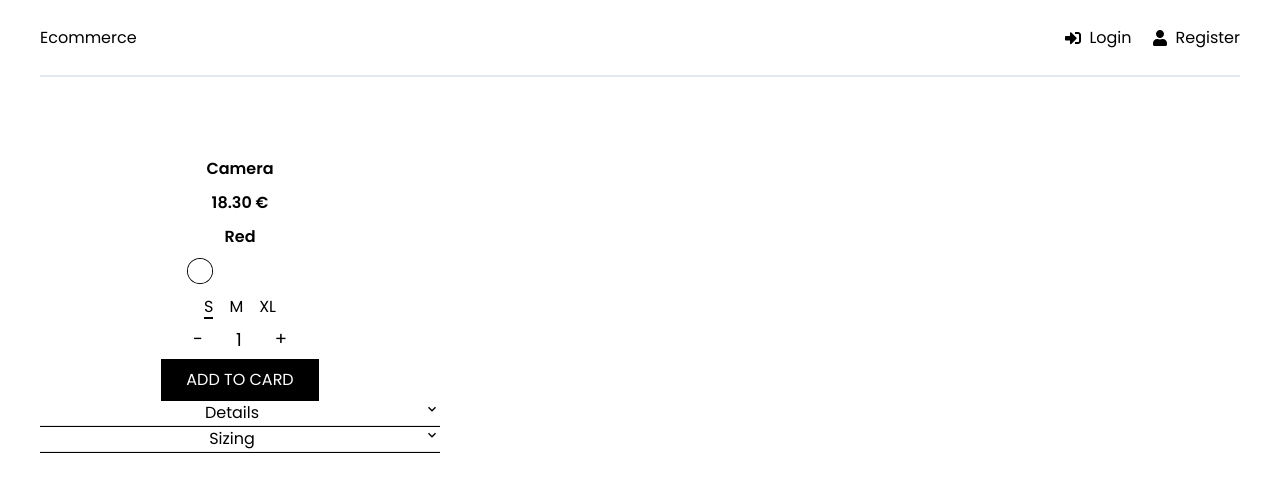
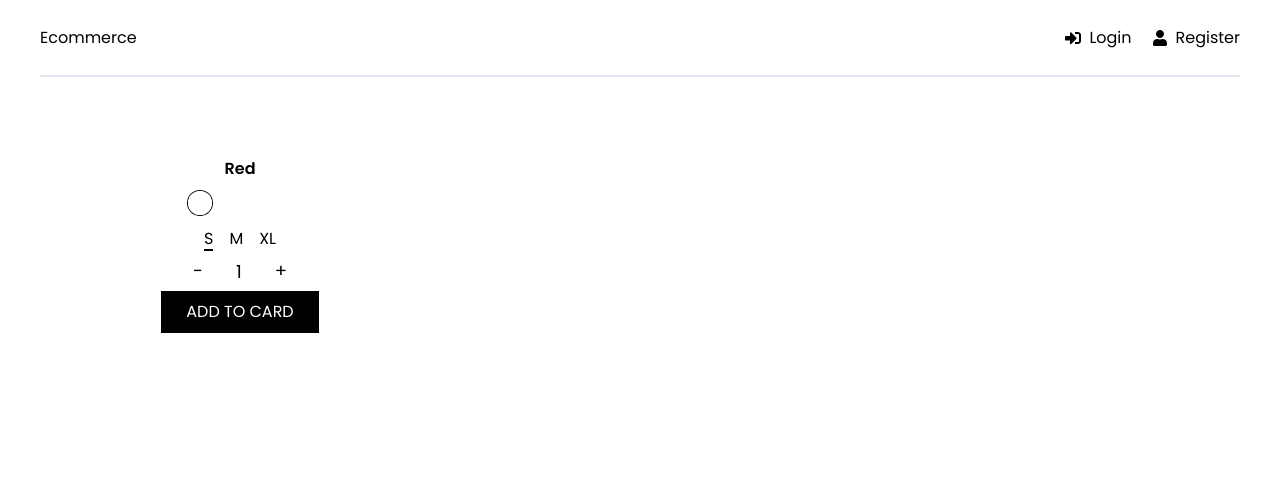
Before and after one commit to stefanlple/Ecommerce, a React (Create React App) app in the folder frontend/: page /productbox in a window 1280 px wide. Shown: the top 492 px of the page. Built offline with nearby package versions, Linux system fonts and the light colour scheme.

Commit message:
assemble productbox

```diff
--- a/frontend/src/App.jsx
+++ b/frontend/src/App.jsx
@@ -5,13 +5,15 @@ import Dashboard from "./pages/Dashboard";
 import Login from "./pages/Login";
 import Register from "./pages/Register";
 import Home from "./pages/Home";
-import Cart from "./pages/Cart";
 import Collection from "./pages/Collection";
 import Header from "./components/Header";
 import Product from "./pages/Product";
-import ProductBox from "./components/ProductBox";
 import DropdownText from "./components/DropdownText";
 import Gallery from "./components/Gallery";
+import ProductDescriptionBox from "./components/ProductDescriptionBox";
+import ProductSelectBox from "./components/ProductSelectBox";
+import Counter from "./components/Counter";
+
 function App() {
   return (
     <>
@@ -26,9 +28,11 @@ function App() {
             <Route path="/dashboard" element={<Dashboard />} />
             <Route path="/:productId" element={<Product />} />
             <Route path="/product" element={<Product />} />
-            <Route path="/productBox" element={<ProductBox />} />
+            <Route path="/productbox" element={<ProductSelectBox />} />
+            <Route path="/descriptionbox" element={<ProductDescriptionBox />} />
             <Route path="/gallery" element={<Gallery />} />
             <Route path="/dropdown" element={<DropdownText />} />
+            <Route path="/counter" element={<Counter />} />
           </Routes>
         </div>
       </Router>
--- a/frontend/src/components/Counter.jsx
+++ b/frontend/src/components/Counter.jsx
@@ -10,6 +10,13 @@ function Counter() {
       setCount("");
     } else if (!isNaN(inputValue)) {
       setCount(Number(inputValue));
+    }
+  };
+
+  const handleBlur = (event) => {
+    const inputValue = event.target.value;
+    if (inputValue === "") {
+      setCount(1);
     }
   };
 
@@ -42,6 +49,7 @@ function Counter() {
             e.target.value = e.target.value.replace(/[^1-9]/g, "");
             handleChange(e);
           }}
+          onBlur={handleBlur}
         ></input>
         <button className="text-lg hover:scale-125" onClick={increment}>
           +
--- a/frontend/src/components/Gallery.jsx
+++ b/frontend/src/components/Gallery.jsx
@@ -1,7 +1,6 @@
 import React, { Suspense } from "react";
 import { Canvas } from "@react-three/fiber";
 import { OrbitControls, Preload, useGLTF } from "@react-three/drei";
-import ProductBox from "./ProductBox";
 
 import CanvasLoader from "./Loader";
 
@@ -16,7 +15,7 @@ function Gallery() {
             <Canvas
               frameloop="demand"
               shadows
-              camera={{ position: [0, 5, 10], fov: 25 }}
+              camera={{ position: [0, 3, 4], fov: 50 }}
               gl={{ preserveDrawingBuffer: true }}
             >
               <axesHelper args={[5]} />
@@ -25,7 +24,7 @@ function Gallery() {
                 <mesh>
                   <hemisphereLight intensity={0.15} groundColor="black" />
                   <pointLight intensity={1} />
-                  <primitive object={camera.scene} scale={1.5} />
+                  <primitive object={camera.scene} scale={1} />
                 </mesh>
               </Suspense>
               <Preload all />
--- a/frontend/src/components/ProductBox.jsx
+++ /dev/null
@@ -1,88 +0,0 @@
-import React from "react";
-import { useEffect } from "react";
-import { useState } from "react";
-import Counter from "./Counter";
-import DropdownText from "./DropdownText";
-
-const test = {
-  header: "Camera",
-  price: 18.3,
-  colors: [
-    ["Red", "#FF0000"],
-    ["Green", "#00FF00"],
-    ["Blue", "#0000FF"],
-  ],
-  sizes: ["S", "M", "XL"],
-};
-
-function ProductBox() {
-  const [color, setColor] = useState(test.colors[0][0]);
-  const [size, setSize] = useState(test.sizes[0]);
-
-  const changeColor = (event) => {
-    setColor(event.target.dataset.color);
-  };
-
-  const changeSize = (event) => {
-    setSize(event.target.dataset.size);
-  };
-
-  return (
-    <>
-      <div className="w-[400px]">
-        <h1>{test.header}</h1>
-        <h2>{test.price.toFixed(2)} € </h2>
-
-        <h3>{color}</h3>
-        <ul className="flex flex-row space-x-4 items-center justify-center">
-          {test.colors.map((item, index) => {
-            return (
-              <li key={index}>
-                <span
-                  key={index}
-                  data-color={item[0]}
-                  className={`inline-block
-                bg-[${item[1]}]
-                rounded-xl
-                w-6 h-6
-                border-white border-2
-                ${item[0] === color ? "shadow-[0_0_0_1px_rgba(0,1,0,1)]" : ""}`}
-                  onClick={changeColor}
-                ></span>
-              </li>
-            );
-          })}
-        </ul>
-
-        <ul className="flex flex-row space-x-4 items-center justify-center">
-          {test.sizes.map((sizeElement, index) => {
-            return (
-              <li
-                key={index}
-                data-size={sizeElement}
-                className={`inline-block bg-[${sizeElement}] ${
-                  sizeElement === size ? "border-black border-b-2" : ""
-                }  h-6 text-base`}
-                onClick={changeSize}
-              >
-                {sizeElement}
-              </li>
-            );
-          })}
-        </ul>
-
-        <Counter />
-
-        <button className="bg-black text-white py-2 px-6 border-[1px] border-black hover:bg-white hover:text-black">
-          ADD TO CARD
-        </button>
-        <menu>
-          <DropdownText name="Details" />
-          <DropdownText name="Sizing" />
-        </menu>
-      </div>
-    </>
-  );
-}
-
-export default ProductBox;
--- /dev/null
+++ b/frontend/src/components/ProductDescriptionBox.jsx
@@ -0,0 +1,30 @@
+import React from "react";
+import DropdownText from "./DropdownText";
+
+const test = {
+  header: "Camera",
+  price: 18.3,
+  colors: [
+    ["Red", "#FF0000"],
+    ["Green", "#00FF00"],
+    ["Blue", "#0000FF"],
+  ],
+  sizes: ["S", "M", "XL"],
+};
+
+function ProductDescriptionBox() {
+  return (
+    <>
+      <div className="w-[400px]">
+        <h1>{test.header}</h1>
+        <h2>{test.price.toFixed(2)} € </h2>
+        <menu>
+          <DropdownText name="Details" />
+          <DropdownText name="Sizing" />
+        </menu>
+      </div>
+    </>
+  );
+}
+
+export default ProductDescriptionBox;
--- /dev/null
+++ b/frontend/src/components/ProductSelectBox.jsx
@@ -0,0 +1,80 @@
+import React from "react";
+import { useState } from "react";
+import Counter from "./Counter";
+import DropdownText from "./DropdownText";
+
+const test = {
+  header: "Camera",
+  price: 18.3,
+  colors: [
+    ["Red", "#FF0000"],
+    ["Green", "#00FF00"],
+    ["Blue", "#0000FF"],
+  ],
+  sizes: ["S", "M", "XL"],
+};
+
+function ProductSelectBox() {
+  const [color, setColor] = useState(test.colors[0][0]);
+  const [size, setSize] = useState(test.sizes[0]);
+
+  const changeColor = (event) => {
+    setColor(event.target.dataset.color);
+  };
+
+  const changeSize = (event) => {
+    setSize(event.target.dataset.size);
+  };
+
+  return (
+    <>
+      <div className="w-[400px]">
+        <h3>{color}</h3>
+        <ul className="flex flex-row space-x-4 items-center justify-center">
+          {test.colors.map((item, index) => {
+            return (
+              <li key={index}>
+                <span
+                  key={index}
+                  data-color={item[0]}
+                  className={`inline-block
+                bg-[${item[1]}]
+                rounded-xl
+                w-6 h-6
+                border-white border-2
+                ${item[0] === color ? "shadow-[0_0_0_1px_rgba(0,1,0,1)]" : ""}`}
+                  onClick={changeColor}
+                ></span>
+              </li>
+            );
+          })}
+        </ul>
+
+        <ul className="flex flex-row space-x-4 items-center justify-center">
+          {test.sizes.map((sizeElement, index) => {
+            return (
+              <li
+                key={index}
+                data-size={sizeElement}
+                className={`inline-block bg-[${sizeElement}] ${
+                  sizeElement === size ? "border-black border-b-2" : ""
+                }  h-6 text-base`}
+                onClick={changeSize}
+              >
+                {sizeElement}
+              </li>
+            );
+          })}
+        </ul>
+
+        <Counter />
+
+        <button className="bg-black text-white py-2 px-6 border-[1px] border-black hover:bg-white hover:text-black">
+          ADD TO CARD
+        </button>
+      </div>
+    </>
+  );
+}
+
+export default ProductSelectBox;
--- a/frontend/src/pages/Product.jsx
+++ b/frontend/src/pages/Product.jsx
@@ -6,8 +6,13 @@ import { useParams } from "react-router-dom";
 import { toast } from "react-toastify";
 import Spinner from "../components/Spinner";
 
+/*--------*/
+import ProductDescriptionBox from "../components/ProductDescriptionBox";
+import ProductSelectBox from "../components/ProductSelectBox";
+import Gallery from "../components/Gallery";
+
 function Product() {
-  const { productId } = useParams();
+  /* const { productId } = useParams();
   const dispatch = useDispatch();
 
   const id = productId.split(".")[1];
@@ -30,10 +35,18 @@ function Product() {
 
   if (isLoading) {
     return <Spinner />;
-  }
+  } */
 
   return (
     <>
+      <div className="inline-flex justify-around">
+        <ProductDescriptionBox />
+        <Gallery />
+        <ProductSelectBox />
+      </div>
+    </>
+  );
+  /* <>
       <div className="teaser-image">
         <img
           src="https://pbs.twimg.com/profile_images/1564162499888517121/2Pn8AyNV_400x400.png"
@@ -51,8 +64,7 @@ function Product() {
 
         <button className="standard-button">Add To Cart</button>
       </div>
-    </>
-  );
+    </> */
 }
 
 export default Product;
```
Also changed, not shown: 2 other files (tests, documents, lock files or other folders).
